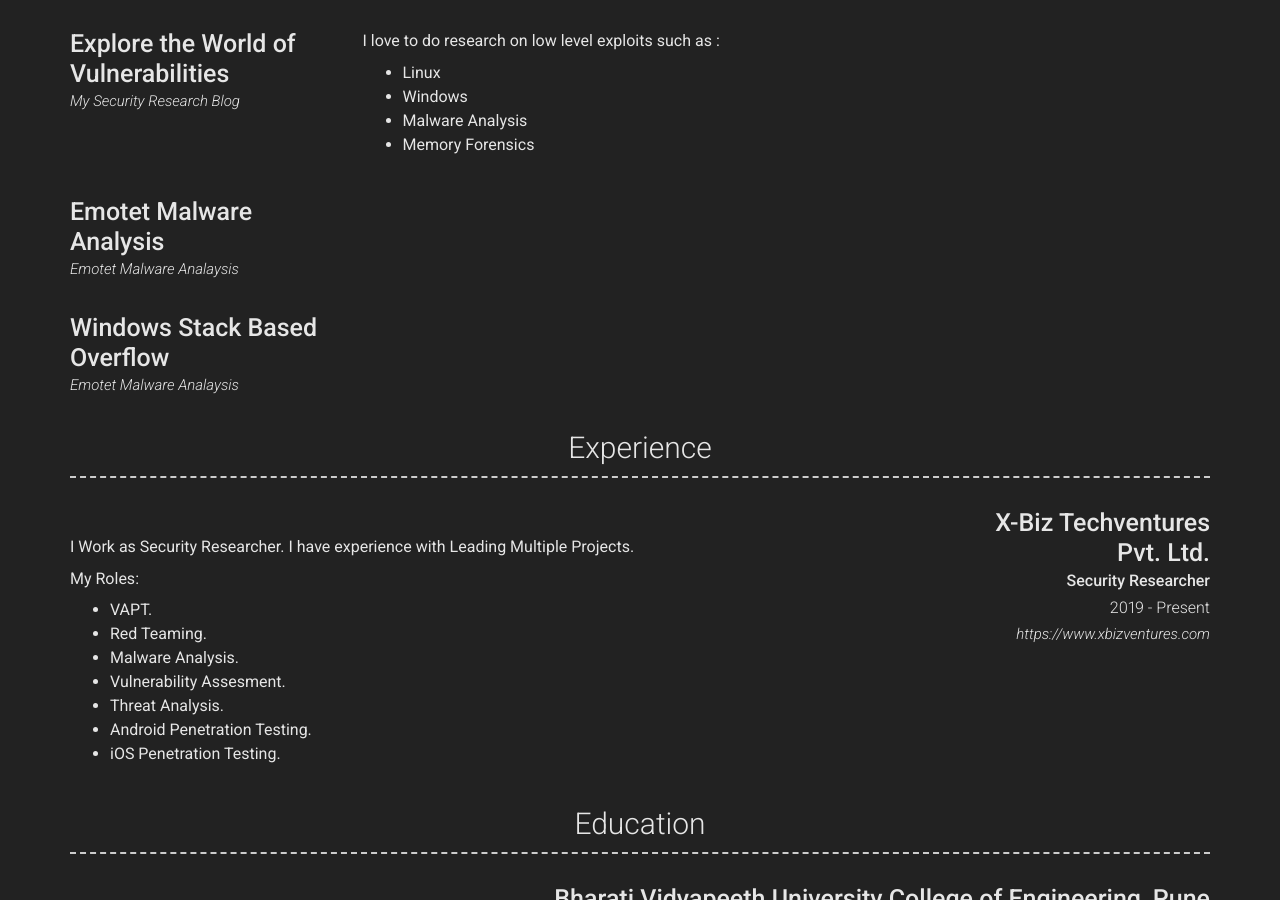
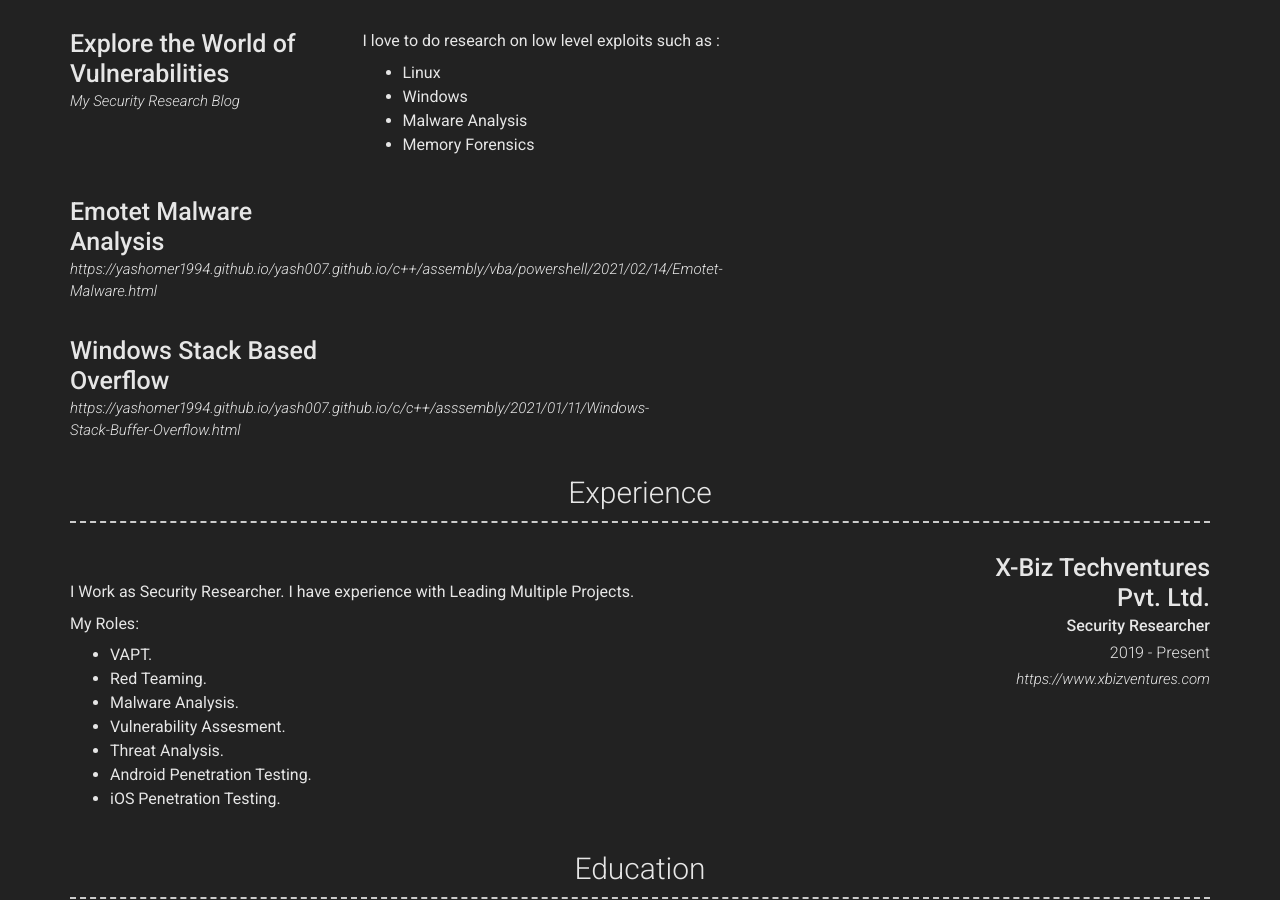
Before and after one commit to yashomer1994/Resume, a Jekyll site: the page built from index.md, in a window 1280 px wide and 900 px high, scrolled down 601 px. Built offline with Jekyll 4.4.1, drawn with Linux system fonts in a browser that asks for light colours; nearby versions of some CDN libraries.

Commit message:
Update _config.yml

```diff
--- a/_config.yml
+++ b/_config.yml
@@ -78,16 +78,15 @@ content:
         content:
       - layout: left
         title: Emotet Malware Analysis
+        link: https://yashomer1994.github.io/yash007.github.io/c++/assembly/vba/powershell/2021/02/14/Emotet-Malware.html
         icon: fab fa-github
-        link: https://yashomer1994.github.io/yash007.github.io/c++/assembly/vba/powershell/2021/02/14/Emotet-Malware.html
-        link_text: Emotet Malware Analaysis
 
         content:
       - layout: left
         title: Windows Stack Based Overflow
         icon: fab fa-github
         link: https://yashomer1994.github.io/yash007.github.io/c/c++/asssembly/2021/01/11/Windows-Stack-Buffer-Overflow.html
-        link_text: Emotet Malware Analaysis
+        link_text:
 
 
 
```
